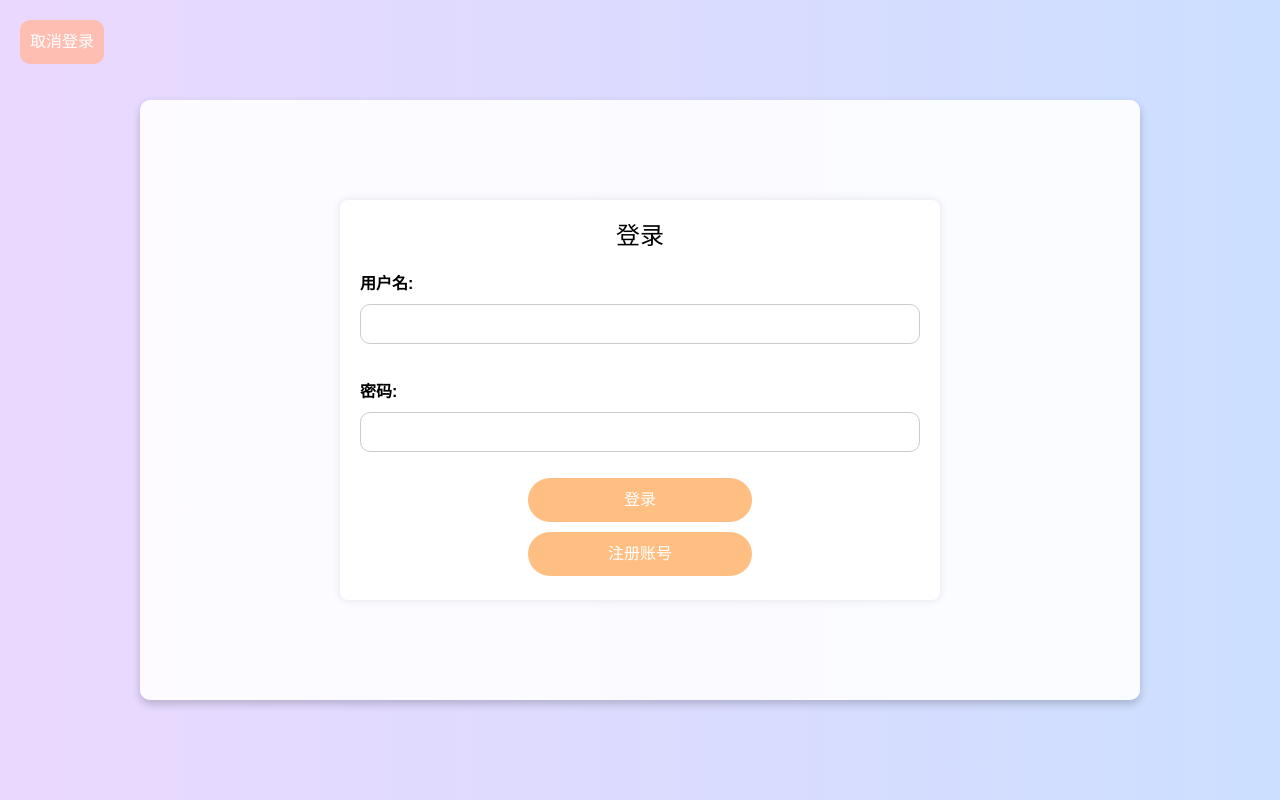
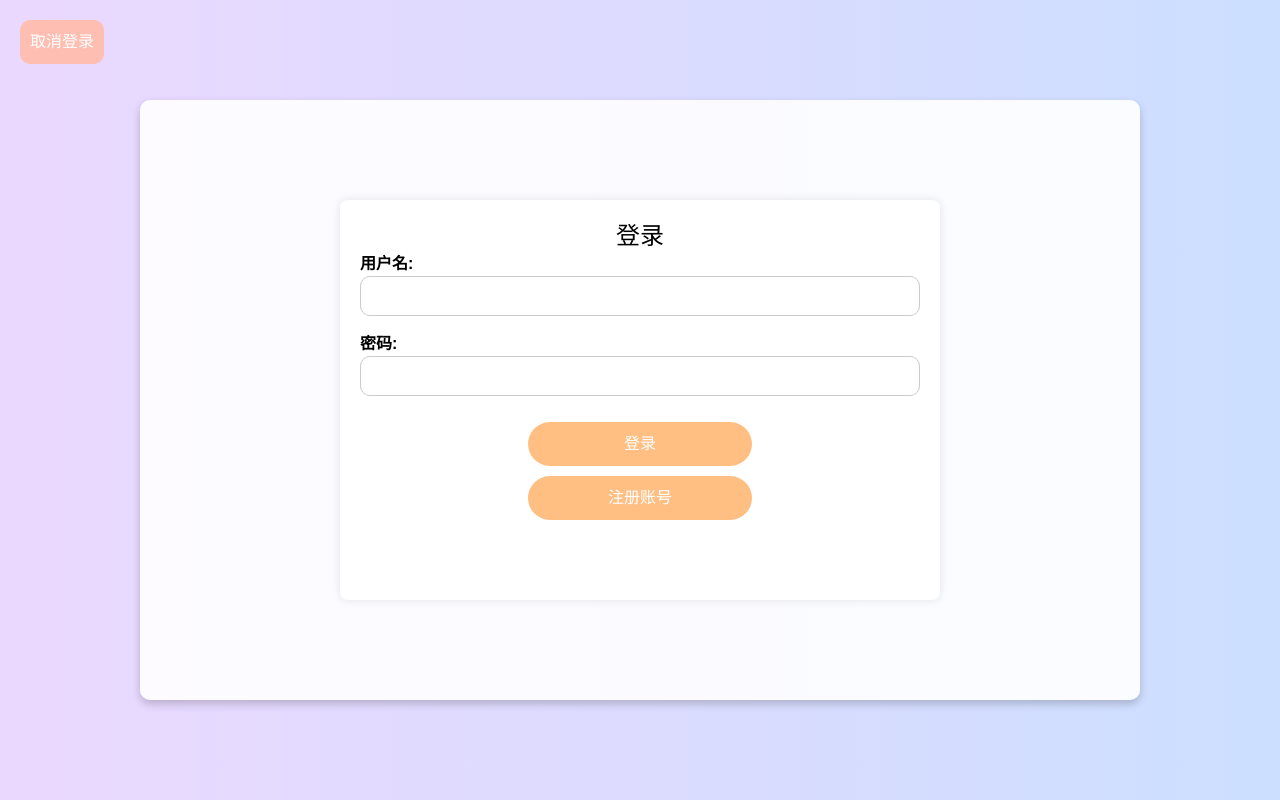
Before and after one commit to ErinwithBMQ/DailyPlanAndDiary-Frontend, a React (Vite) app: page /login in a window 1280 px wide. Built offline with nearby package versions, Linux system fonts and the light colour scheme.

Commit message:
12.2 用户注册与登录已完成

```diff
--- a/src/components/login.jsx
+++ b/src/components/login.jsx
@@ -1,12 +1,102 @@
-import React, { useState } from 'react';
+import React, {useState} from 'react';
 import './css/login.css';
+import axiosInstance from "../../axios.config.js";
 
 function Login() {
     const [showRegister, setShowRegister] = useState(false);
+    const [username, setUsername] = useState('');
+    const [password, setPassword] = useState('');
+    const [repeatPassword, setRepeatPassword] = useState('');
 
-    const handleRegister = () => {
+    const handleLogin = async (event) => {
+        event.preventDefault();
+        if (!username || !password) {
+            alert('用户名和密码不得为空！');
+            return;
+        }
+        try {
+            const response = await axiosInstance.get('http://127.0.0.1:7001/user/find_user', {
+                params: {
+                    username,
+                },
+            });
+
+            console.log("检测是否有用户");
+
+            if (response.data !== false) {
+                console.log(response.data, "检测到用户信息");
+                const response2 = await axiosInstance.post('http://127.0.0.1:7001/user/password', {
+                    username,
+                    password,
+                });
+                if (response2.data !== false) {
+                    alert('你已经成功登录!');
+                    console.log(response2.data);
+                    localStorage.setItem('token', response2.data.token);
+                    window.location.href = `/mainPage`;
+                } else {
+                    console.log("密码错误");
+                    alert('密码错误。');
+                }
+
+            } else {
+                console.log("未检测到用户信息");
+                alert('用户不存在。请先注册。');
+            }
+
+        } catch (error) {
+            console.error(error);
+            alert('登录失败。出现问题。');
+        }
+    };
+
+    const handleRegister = async (event) => {
+        event.preventDefault();
+        if (!username || !password) {
+            alert('用户名和密码不得为空！');
+            return;
+        }
+        console.log(username, password);
+
+        try {
+            const response = await axiosInstance.get('http://127.0.0.1:7001/user/find_user', {
+                params: {
+                    username,
+                },
+            });
+
+            console.log("检测是否有用户");
+
+            if (response.data !== false) {
+                console.log(response.data, "用户已存在");
+                alert('用户已存在。请更换用户名。');
+                return;
+            }
+
+        } catch (error) {
+            console.error(error);
+            alert('创建失败。出现问题。');
+        }
+
+
+        if (password !== repeatPassword) {
+            alert('两次输入的密码不一致。');
+            return;
+        }
+
+        try {
+            const response = await axiosInstance.post('http://127.0.0.1:7001/user/create_user', {
+                username,
+                password,
+            });
+            console.log(response.data.username, "用户成功创建");
+            alert('你已经成功创建用户!');
             setShowRegister(false);
             window.location.href = `/mainPage`;
+        } catch (error) {
+            console.error(error);
+            alert('创建失败。');
+        }
     };
 
     return (
@@ -14,18 +104,28 @@ function Login() {
             <button className="backBegin-button" onClick={() => window.location.href = `/`}>取消登录</button>
             <div className="login-container">
                 {!showRegister ? (
+
                     <div className="login-form">
+                        <form onSubmit={handleLogin}>
                             <h2 className="text-2xl center-text">登录</h2>
                             <label htmlFor="username">用户名:</label>
-                        <input type="text" id="username" name="username" />
+                            <input
+                                type="text"
+                                id="username"
+                                name="username"
+                                value={username}
+                                onChange={(e) => setUsername(e.target.value)}/>
 
                             <label htmlFor="password">密码:</label>
-                        <input type="password" id="password" name="password" />
+                            <input
+                                type="password"
+                                id="password"
+                                name="password"
+                                value={password}
+                                onChange={(e) => setPassword(e.target.value)}/>
 
-                        <button onClick={() => {
-                            window.location.href = `/mainPage`;
-                        }}>登录
-                        </button>
+                            <button type={"submit"}>登录</button>
+                        </form>
 
                         <button onClick={() => {
                             setShowRegister(true);
@@ -33,20 +133,41 @@ function Login() {
                         </button>
                     </div>
                 ) : (
+                    <form onSubmit={handleRegister}>
                         <div className="register-form">
                             <button className="back-button" onClick={() => setShowRegister(false)}>返回</button>
                             <h2 className="text-2xl center-text">注册</h2>
                             <label htmlFor="register-username">用户名:</label>
-                        <input type="text" id="register-username" name="register-username" />
+                            <input
+                                type="text"
+                                id="register-username"
+                                name="register-username"
+                                value={username}
+                                onChange={(e) => setUsername(e.target.value)}/>
 
                             <label htmlFor="register-password">密码:</label>
-                        <input type="password" id="register-password" name="register-password" />
+                            <input
+                                type="password"
+                                id="register-password"
+                                name="register-password"
+                                value={password}
+                                onChange={(e) => setPassword(e.target.value)}/>
 
-                        <button onClick={handleRegister}>注册并登录</button>
+                            <label htmlFor="register-password">再次输入密码:</label>
+                            <input
+                                type="password"
+                                id="repeat-password"
+                                name="repeat-password"
+                                value={repeatPassword}
+                                onChange={(e) => setRepeatPassword(e.target.value)}/>
+
+                            <button type="submit">注册并登录</button>
                         </div>
+                    </form>
                 )}
             </div>
         </div>
+
     );
 }
 
--- a/src/components/plan.jsx
+++ b/src/components/plan.jsx
@@ -1,6 +1,7 @@
 import './css/plan.css'
 import './css/diary.css'
 import React, {useState} from "react";
+
 
 function Plan() {
     //存储输入的计划和展示列表
```
Lines whose indentation alone changed are shown as unchanged.
